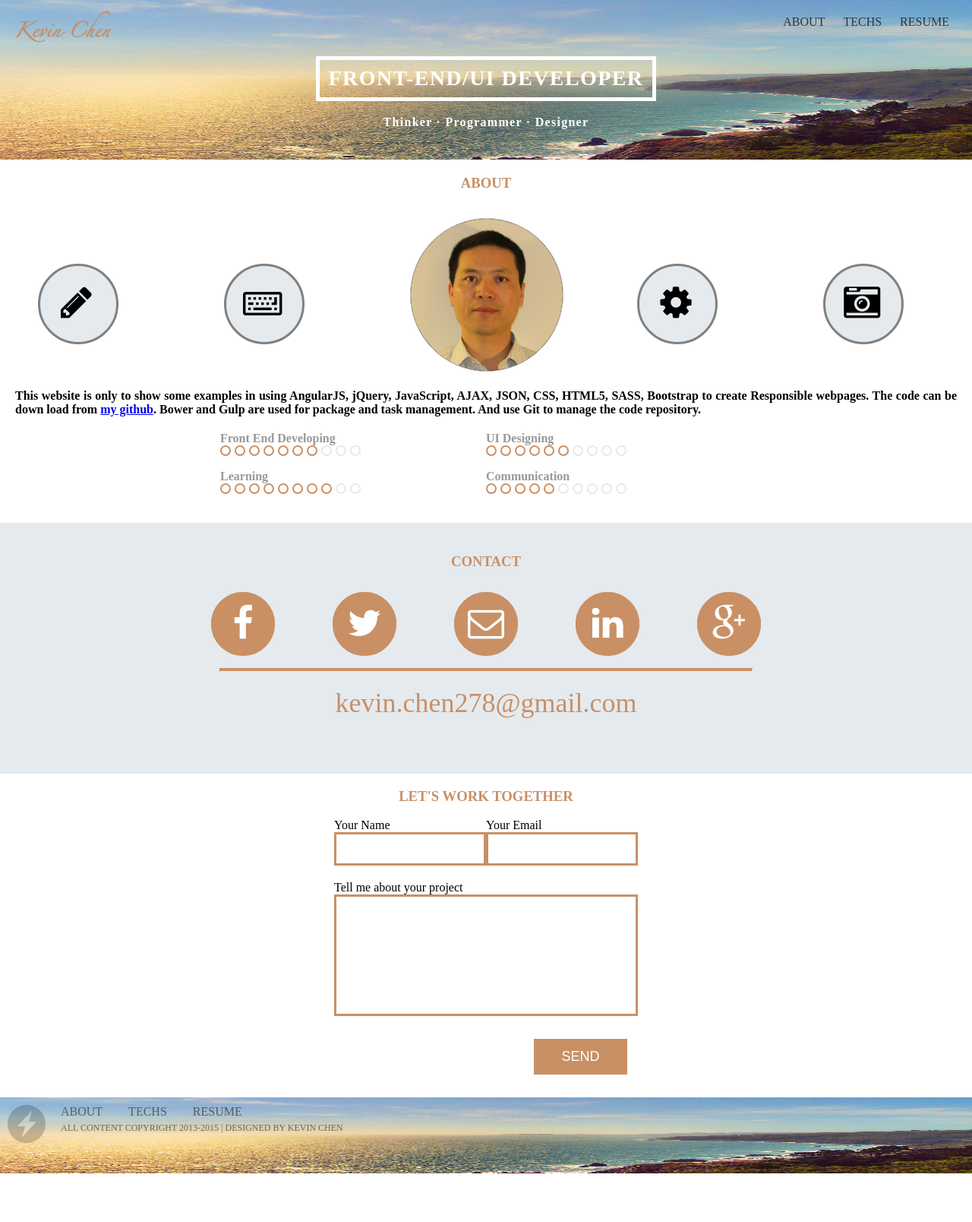
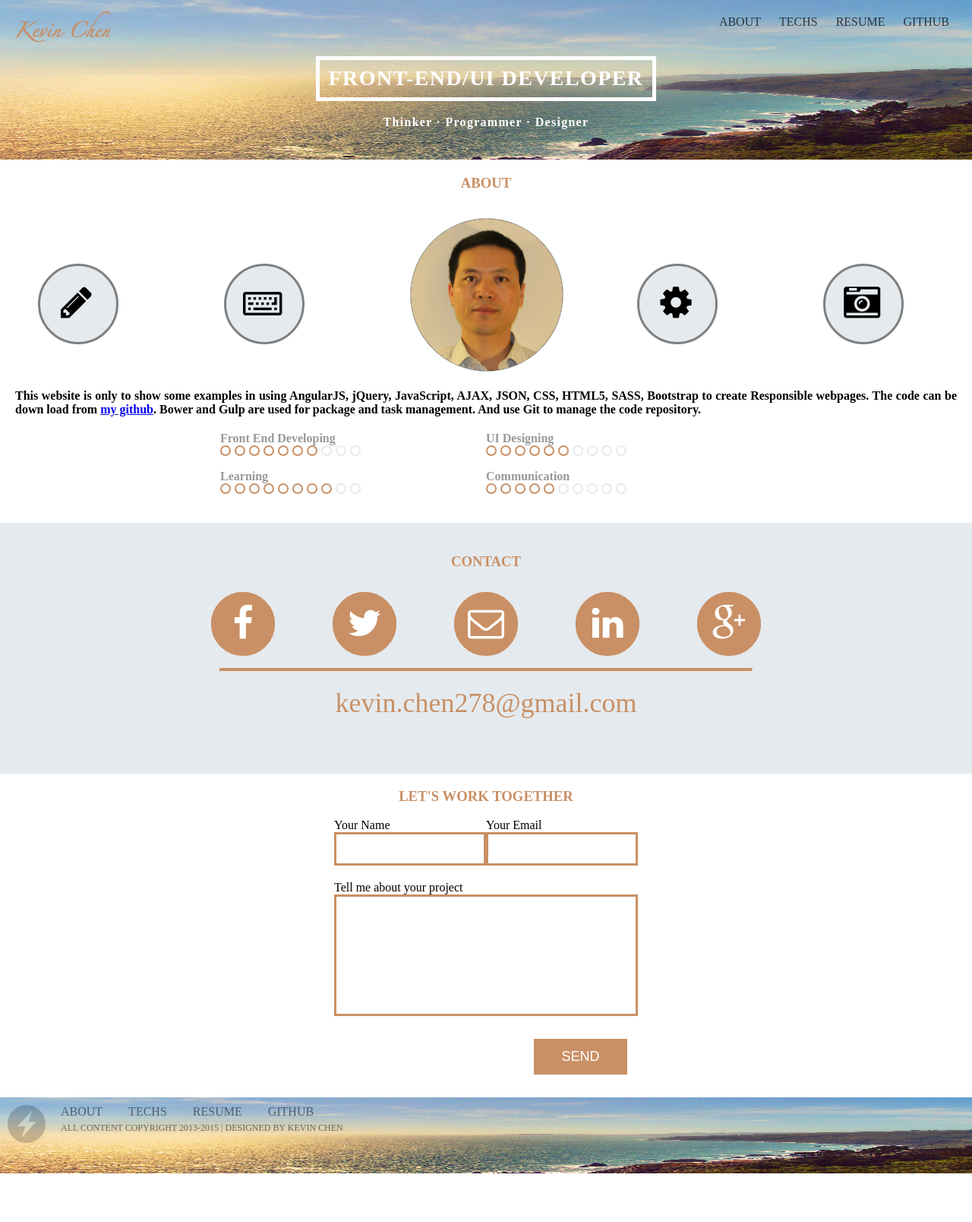
Before and after one commit to kevinchen278/kevinchen, a website: page app/index.html in a window 1280 px wide. Shown: the whole page at 76% size. Drawn offline with Linux system fonts and the light colour scheme.

Commit message:
add github link to footer.html and header.html

```diff
--- a/app/view/footer.html
+++ b/app/view/footer.html
@@ -5,6 +5,7 @@
 		    <a href="#/main">About</a>
 		    <a href="#/tech">Techs</a>
 		    <a href="#/resume">Resume</a>
+		    <a href="https://github.com/kevinchen278/kevinchen">Github</a>
 	    </nav>
 	    <p class="copyright">All content copyright 2013-2015 | Designed by <a href="https://web.njit.edu/~lcchen/">Kevin Chen</a> </p>
 	 </div>
--- a/app/view/header.html
+++ b/app/view/header.html
@@ -4,6 +4,7 @@
 	    <a href="#/main">About</a>
 	    <a href="#/tech">Techs</a>
 	    <a href="#/resume">Resume</a>
+	    <a href="https://github.com/kevinchen278/kevinchen">Github</a>
     </nav>
     <h1><span>Front-End/UI Developer</span></h1>
     <p class="kicker">Thinker &middot; Programmer &middot; Designer</p>
```
Also changed, not shown: 1 other file.
